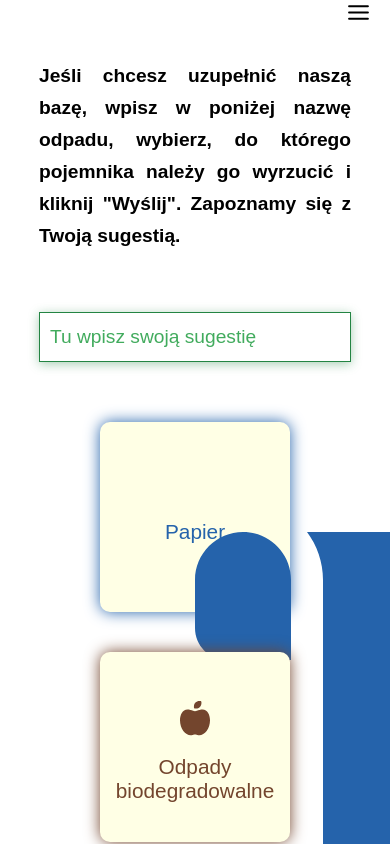
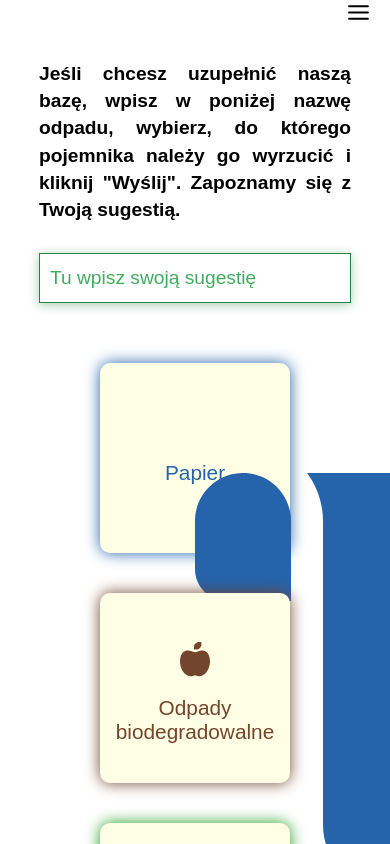
Before and after one commit to pizgo/waste_segregation_app, a React (Create React App) app: page /AddTrash in a window 390 px wide. Shown: the top 844 px of the page. Built offline with nearby package versions, Linux system fonts and the light colour scheme.

Commit message:
working on AddTrash mobile

```diff
--- a/src/css/_AddTrash.scss
+++ b/src/css/_AddTrash.scss
@@ -24,12 +24,10 @@
   }
 
   &__text {
-    margin: 60px 0;
+    margin: 60px 0 30px;
     text-align: justify;
-    line-height: 2rem;
 
     @include desktop {
-      line-height: 2.5rem;
       margin-top: 90px;
     }
   }
--- a/src/css/_Home.scss
+++ b/src/css/_Home.scss
@@ -17,7 +17,6 @@
     margin-top: 60px;
     text-align: center;
     padding: 0 20px;
-    line-height: 30px;
 
     @include tablet {
       padding: 0 40px;
@@ -27,7 +26,6 @@
       margin-top: 90px;
       max-width: 50vw;
       padding: 0 40px;
-      line-height: 40px;
     }
   }
 
--- a/src/css/index.scss
+++ b/src/css/index.scss
@@ -23,13 +23,16 @@ body {
   font-family: $text;
   font-size: 1.2rem;
   font-weight: bold;
+  line-height: 1.7rem;
 
   @include tablet {
     font-size: 1.6rem;
+    line-height: 2rem;
   }
 
   @include desktop {
     font-size: 1.7rem;
+    line-height: 2.5rem;
   }
 
 }
```
